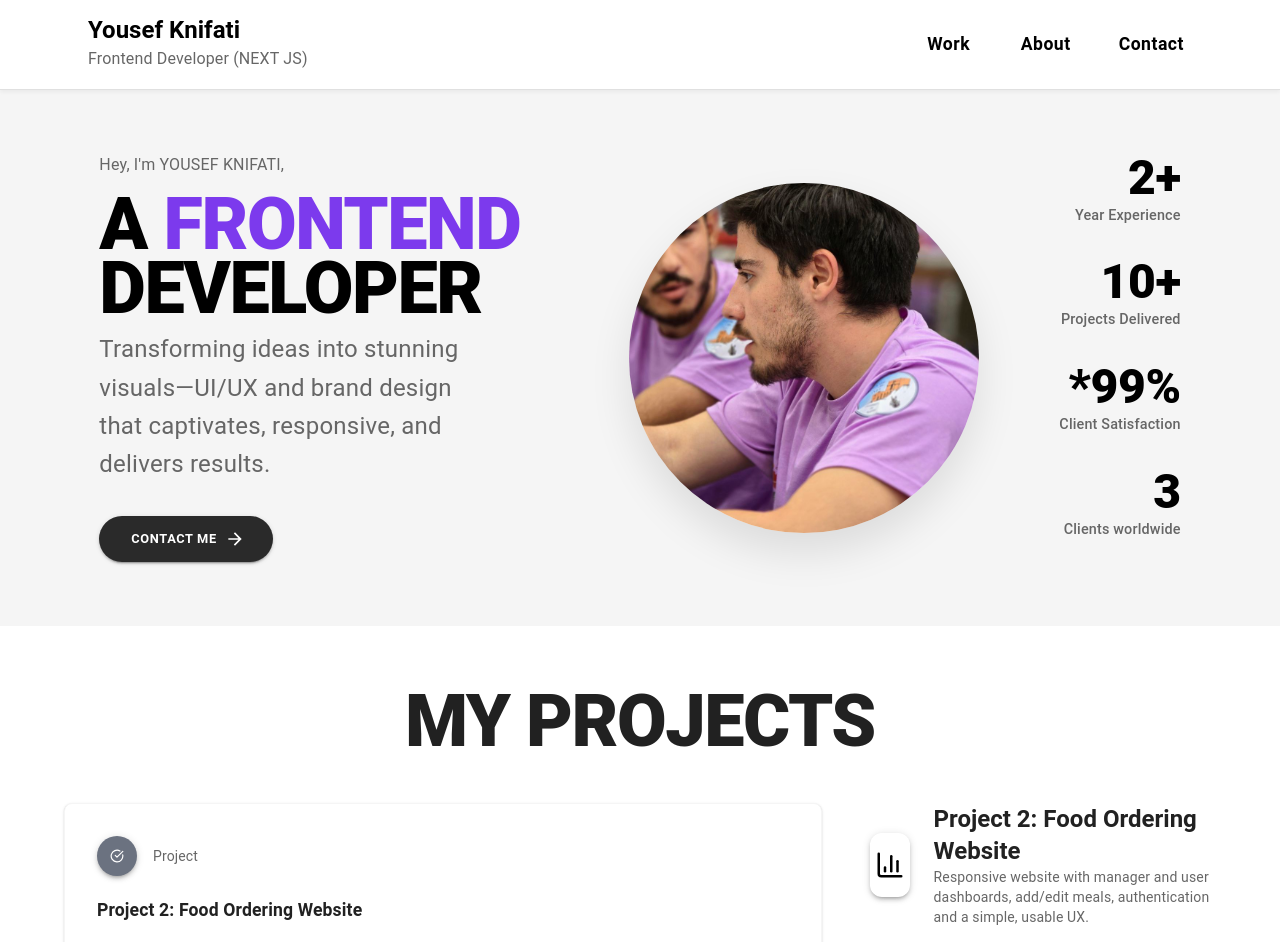
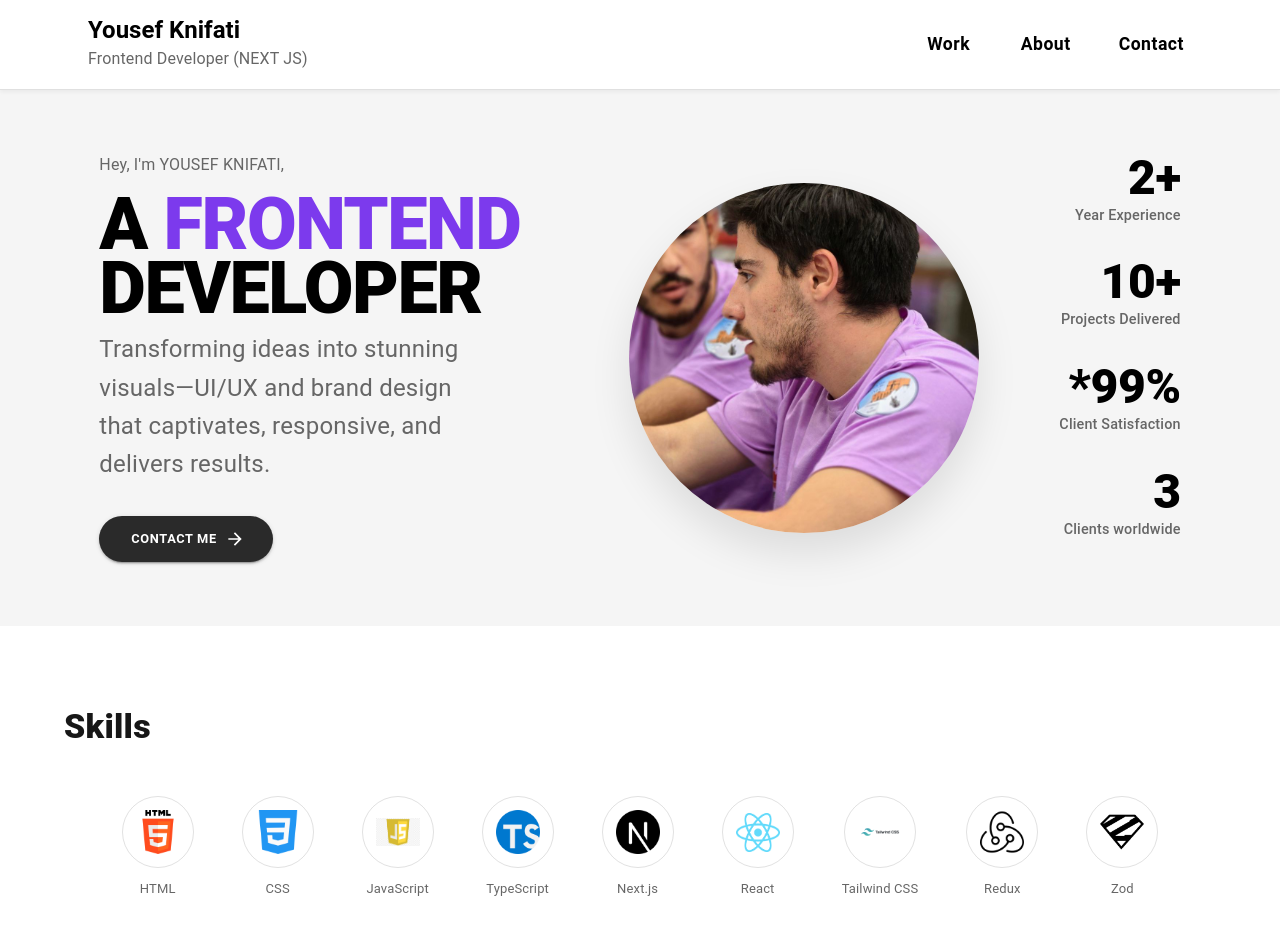
Before and after one commit to 0coding00/my-portfolio, a Next.js app: page / in a window 1280 px wide. Shown: the top 942 px of the page. Built offline with nearby package versions, Linux system fonts and the light colour scheme.

Commit message:
feat: add skills section

```diff
--- a/components/work/Tools.jsx
+++ b/components/work/Tools.jsx
@@ -1,133 +1,133 @@
-'use client'
+"use client";
 
-import {
-  Box,
-  Container,
-  Typography,
-  List,
-  ListItem,
-  ListItemIcon,
-  ListItemText,
-  Paper,
-  Fade
-} from '@mui/material';
-import { styled } from '@mui/material/styles';
-// Import icons
-import htmlIcon from '../assets/html.png';
-import cssIcon from '../assets/css.png';
-import javascriptIcon from '../assets/javascript.jpg';
-import typescriptIcon from '../assets/typescript.png';
-import nextjsIcon from '../assets/nextjs.png';
-import reactIcon from '../assets/react.png';
-import tailwindIcon from '../assets/tailwind.png';
-import reduxIcon from '../assets/redux.png';
-import zodIcon from '../assets/zod.png';
-import githubIcon from '../assets/github.jpg';
-import gitlabIcon from '../assets/gitlab.png';
-import firebaseIcon from '../assets/firebase.png';
-import mongodbIcon from '../assets/mongodb.png';
-import nodejsIcon from '../assets/nodejs.png';
+import React from "react";
+import Image from "next/image";
+import { Box, Grid, Typography, Paper } from "@mui/material";
 
-// Animation keyframes
+// import your icons
+import htmlIcon from "../assets/html.png";
+import cssIcon from "../assets/css.png";
+import javascriptIcon from "../assets/javascript.jpg";
+import typescriptIcon from "../assets/typescript.png";
+import nextjsIcon from "../assets/nextjs.png";
+import reactIcon from "../assets/react.png";
+import tailwindIcon from "../assets/tailwind.png";
+import reduxIcon from "../assets/redux.png";
+import zodIcon from "../assets/zod.png";
+import githubIcon from "../assets/github.jpg";
+import gitlabIcon from "../assets/gitlab.png";
+import firebaseIcon from "../assets/firebase.png";
+import mongodbIcon from "../assets/mongodb.png";
+import nodejsIcon from "../assets/nodejs.png";
 
-// Styled components
-const StyledPaper = styled(Paper)(({ theme }) => ({
-  padding: '2rem',
-  borderRadius: '12px',
-  backgroundColor: 'rgba(255, 255, 255, 0.95)',
-  boxShadow: '0 4px 20px rgba(0, 0, 0, 0.1)',
-  backdropFilter: 'blur(10px)',
-}));
+export default function SkillsSection() {
+  const tools = [
+    { name: "HTML", icon: htmlIcon },
+    { name: "CSS", icon: cssIcon },
+    { name: "JavaScript", icon: javascriptIcon },
+    { name: "TypeScript", icon: typescriptIcon },
+    { name: "Next.js", icon: nextjsIcon },
+    { name: "React", icon: reactIcon },
+    { name: "Tailwind CSS", icon: tailwindIcon },
+    { name: "Redux", icon: reduxIcon },
+    { name: "Zod", icon: zodIcon },
+    { name: "GitHub", icon: githubIcon },
+    { name: "GitLab", icon: gitlabIcon },
+    { name: "Firebase", icon: firebaseIcon },
+    { name: "MongoDB", icon: mongodbIcon },
+    { name: "Node.js", icon: nodejsIcon },
+  ];
 
-const StyledListItem = styled(ListItem)(({ theme }) => ({
-  padding: '12px 16px',
-  borderRadius: '8px',
-  marginBottom: '8px',
-  transition: 'all 0.2s ease-in-out',
-  '&:hover': {
-    backgroundColor: 'rgba(33, 150, 243, 0.08)',
-    transform: 'translateX(8px)',
-  },
-}));
+  return (
+    <Box
+      component="section"
+      sx={{
+        py: { xs: 6, md: 10 },
+        px: { xs: 3, md: 8 },
+        backgroundColor: "background.default",
+      }}
+      aria-labelledby="skills-heading"
+    >
+      <Typography
+        id="skills-heading"
+        variant="h4"
+        sx={{ fontWeight: 800, mb: { xs: 4, md: 6 } }}
+      >
+        Skills
+      </Typography>
 
-const ToolIcon = styled('img')({
-  width: '32px',
-  height: '32px',
-  objectFit: 'contain',
-  borderRadius: '4px',
-});
+      <Grid
+        container
+        spacing={{ xs: 3, sm: 4, md: 6 }}
+        alignItems="center"
+        justifyContent="center"
+      >
+        {tools.map((t) => {
+          const src = t.icon?.src ?? t.icon;
 
-const ToolName = styled(Typography)(({ theme }) => ({
-  fontWeight: 500,
-  fontSize: '1rem',
-  color: theme.palette.text.primary,
-}));
+          return (
+            <Grid
+              key={t.name}
+              item
+              xs={6}
+              sm={4}
+              md={3}
+              lg={2}
+              sx={{ display: "flex", justifyContent: "center" }}
+            >
+              <Box
+                sx={{
+                  display: "flex",
+                  flexDirection: "column",
+                  alignItems: "center",
+                  gap: 1.5,
+                  width: "100%",
+                  maxWidth: 160,
+                }}
+              >
+                <Paper
+                  elevation={0}
+                  role="img"
+                  aria-label={t.name}
+                  tabIndex={0}
+                  sx={{
+                    width: 72,
+                    height: 72,
+                    borderRadius: "50%",
+                    display: "grid",
+                    placeItems: "center",
+                    border: 1,
+                    borderColor: "divider",
+                    backgroundColor: "transparent",
+                    transition: "transform 200ms ease, box-shadow 200ms ease",
+                    "&:hover, &:focus": {
+                      transform: "translateY(-6px) scale(1.04)",
+                      boxShadow: 3,
+                    },
+                  }}
+                >
+                  <Box sx={{ width: 44, height: 44, position: "relative" }}>
+                    <Image
+                      src={src}
+                      alt={t.name}
+                      fill
+                      style={{ objectFit: "contain" }}
+                    />
+                  </Box>
+                </Paper>
 
-const SectionTitle = styled(Typography)(({ theme }) => ({
-  fontWeight: 700,
-  fontSize: '2.5rem',
-  textAlign: 'center',
-  marginBottom: '2rem',
-  color: 'white',
-  textShadow: '0 2px 4px rgba(0,0,0,0.3)',
-}));
-
-// Simple tools array
-const tools = [
-  { name: 'HTML', icon: htmlIcon },
-  { name: 'CSS', icon: cssIcon },
-  { name: 'JavaScript', icon: javascriptIcon },
-  { name: 'TypeScript', icon: typescriptIcon },
-  { name: 'Next.js', icon: nextjsIcon },
-  { name: 'React', icon: reactIcon },
-  { name: 'Tailwind CSS', icon: tailwindIcon },
-  { name: 'Redux', icon: reduxIcon },
-  { name: 'Zod', icon: zodIcon },
-  { name: 'GitHub', icon: githubIcon },
-  { name: 'GitLab', icon: gitlabIcon },
-  { name: 'Firebase', icon: firebaseIcon },
-  { name: 'MongoDB', icon: mongodbIcon },
-  { name: 'Node.js', icon: nodejsIcon },
-];
-
-const ToolsSection = () => {
-  return (
-    <Box sx={{
-      py: 8,
-      background: '#eee',
-      minHeight: '100vh',
-    }}>
-      <Container maxWidth="md">
-        <Fade in={true} timeout={1000}>
-          <SectionTitle variant="h2">
-            My Tools & Technologies
-          </SectionTitle>
-        </Fade>
-
-        <Fade in={true} timeout={1200}>
-          <StyledPaper>
-            <List>
-              {tools.map((tool, index) => (
-                <StyledListItem key={tool.name}>
-                  <ListItemIcon>
-                    <ToolIcon
-                      src={tool.icon}
-                      alt={tool.name}
-                    />
-                  </ListItemIcon>
-                  <ListItemText>
-                    <ToolName>
-                      {tool.name}
-                    </ToolName>
-                  </ListItemText>
-                </StyledListItem>
-              ))}
-            </List>
-          </StyledPaper>
-        </Fade>
-      </Container>
+                <Typography
+                  variant="body2"
+                  align="center"
+                  sx={{ color: "text.secondary", fontSize: 13 }}
+                >
+                  {t.name}
+                </Typography>
+              </Box>
+            </Grid>
+          );
+        })}
+      </Grid>
     </Box>
   );
-};
-
-export default ToolsSection;
+}
--- a/src/app/page.js
+++ b/src/app/page.js
@@ -4,13 +4,14 @@ import Landing from "../../components/work/Landing";
 import Projects from "../../components/work/Projects";
 import About from "../../components/info/About";
 import Contact from "../../components/info/Contact";
+import SkillsSection from "../../components/work/Tools";
 
 export default function Home() {
   return (
     <>
     <Header/>
     <Landing/>
-    {/* <ToolsSection/> */}
+    <SkillsSection/>
     <Projects/>
     <About/>
     <Contact/>
```
